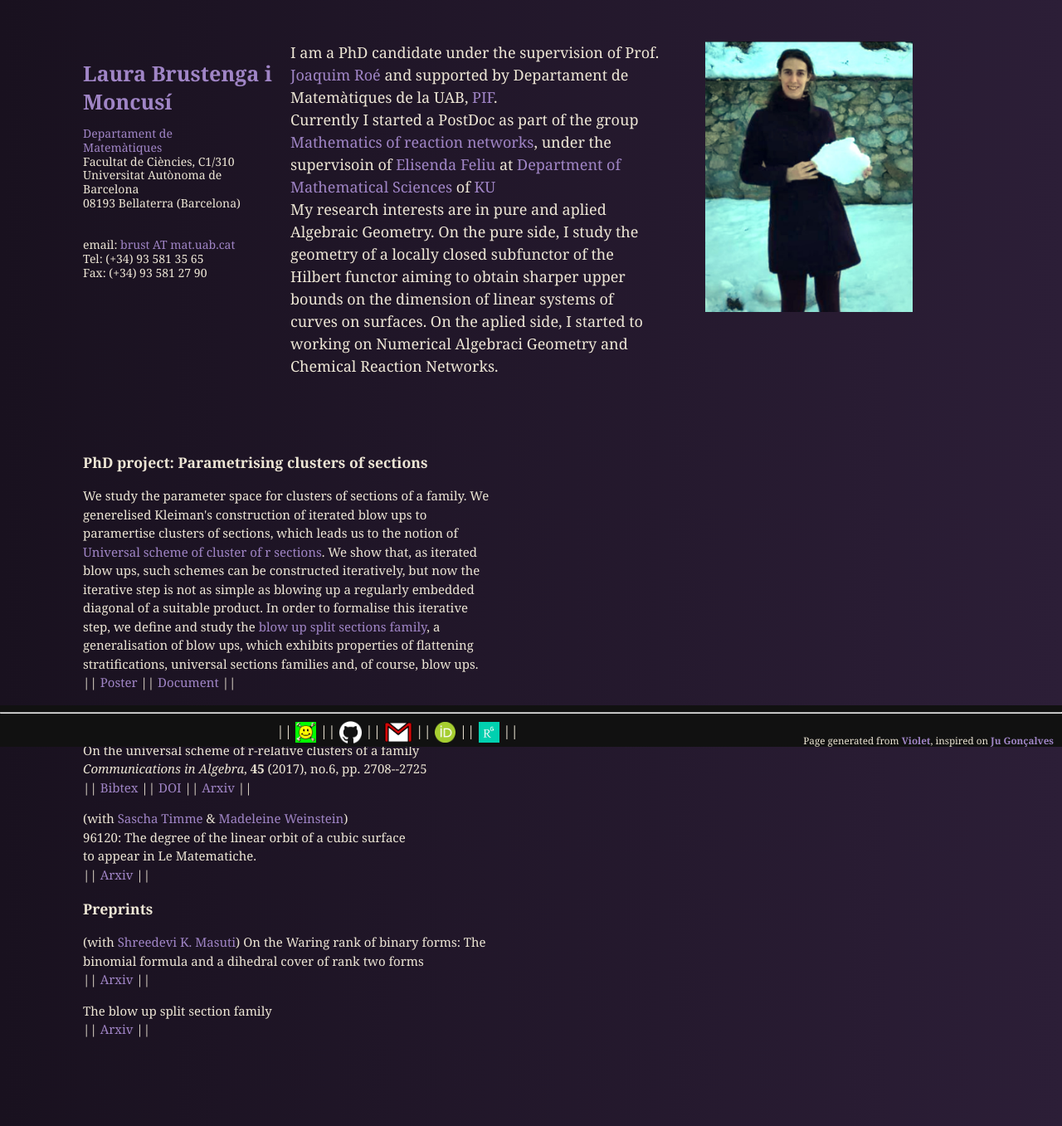
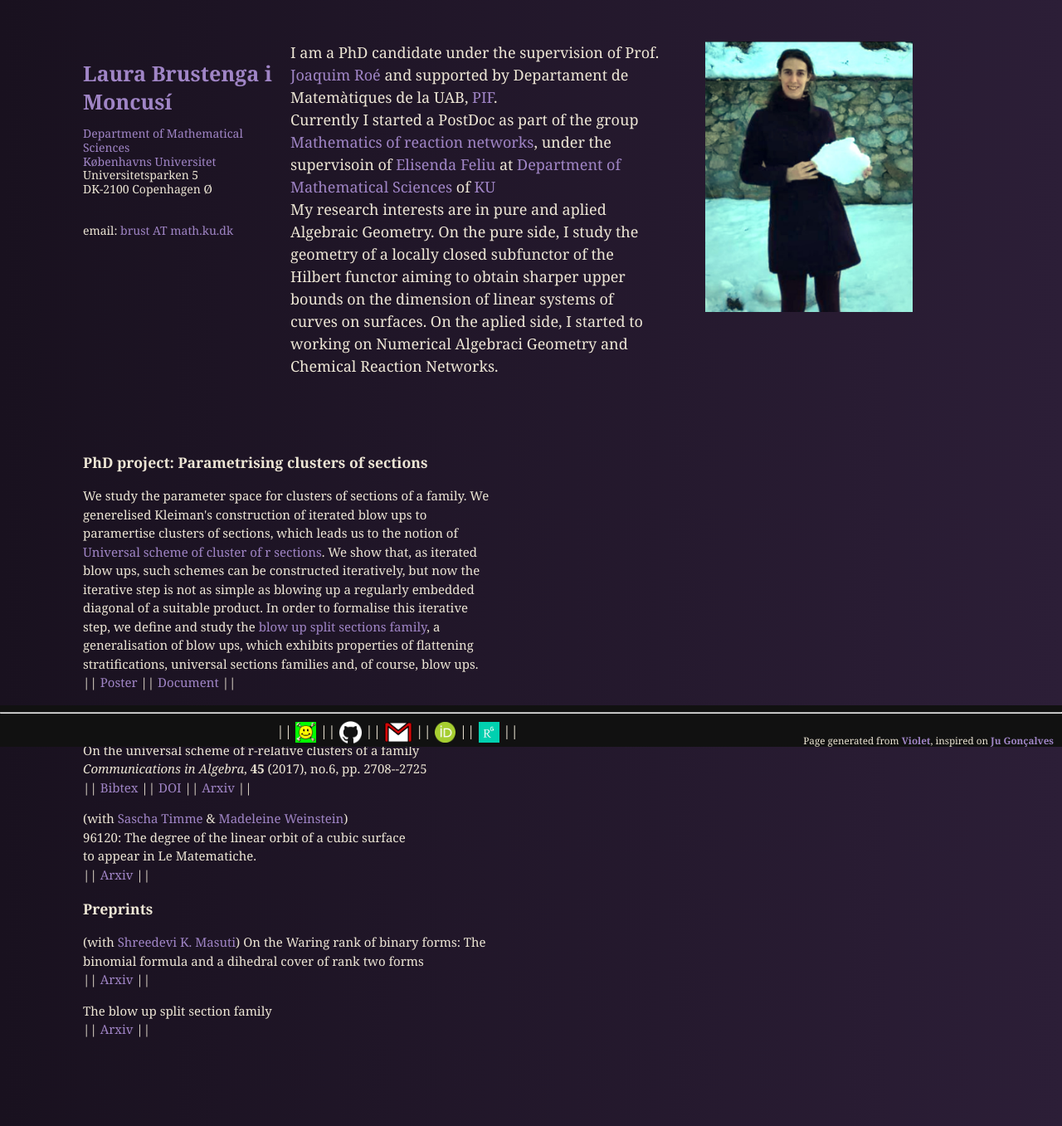
Before and after one commit to LauraBMo/LauraBMo.github.io, a Jekyll site: the page built from index.html, in a window 1280 px wide. Shown: the whole page at 83% size. Built offline with Jekyll 4.4.1, drawn with Linux system fonts in a browser that asks for light colours.

Commit message:
update address
Now I am in Copenhagen

```diff
--- a/_config.yml
+++ b/_config.yml
@@ -18,7 +18,7 @@ url: https://LauraBMo.github.io
 # facebook: myfacebook
 # twitter: mytwitter
 github: LauraBMo
-email: brust@mat.uab.cat
+email: brust@math.ku.dk
 arxiv: "search/advanced?advanced=&terms-0-operator=AND&terms-0-term=Laura+brustenga&terms-0-field=author&terms-1-operator=OR&terms-1-term=brustenga%2C+P&terms-1-field=author&classification-physics_archives=all&classification-include_cross_list=include&date-filter_by=all_dates&date-year=&date-from_date=&date-to_date=&date-date_type=submitted_date&abstracts=show&size=50&order=-announced_date_first"
 
 plugins:
--- a/index.html
+++ b/index.html
@@ -8,15 +8,16 @@ title: Home
     <strong>Laura Brustenga i Moncusí</strong>
   </h2>
   <p>
-    <a href="https://www.uab.cat/matematiques/">Departament de Matemàtiques</a></br>
-    Facultat de Ciències, C1/310</br>
-    Universitat Autònoma de Barcelona</br>
-    08193 Bellaterra (Barcelona)</br>
+    <a href="https://www.math.ku.dk/english/">Department of Mathematical Sciences</a>
+    </br>
+    <a href="https://www.ku.dk/english/">Københavns Universitet</a>
+    </br>
+    Universitetsparken 5
+    </br>
+    DK-2100 Copenhagen Ø</br>
     <br />
     <br />
-    email: <a href="mailto:{{ site.email }}">brust AT mat.uab.cat</a></br>
-    Tel: (+34) 93 581 35 65</br>
-    Fax: (+34) 93 581 27 90</br>
+    email: <a href="mailto:{{ site.email }}">brust AT math.ku.dk</a></br>
   </p>
 </header>
 
```
